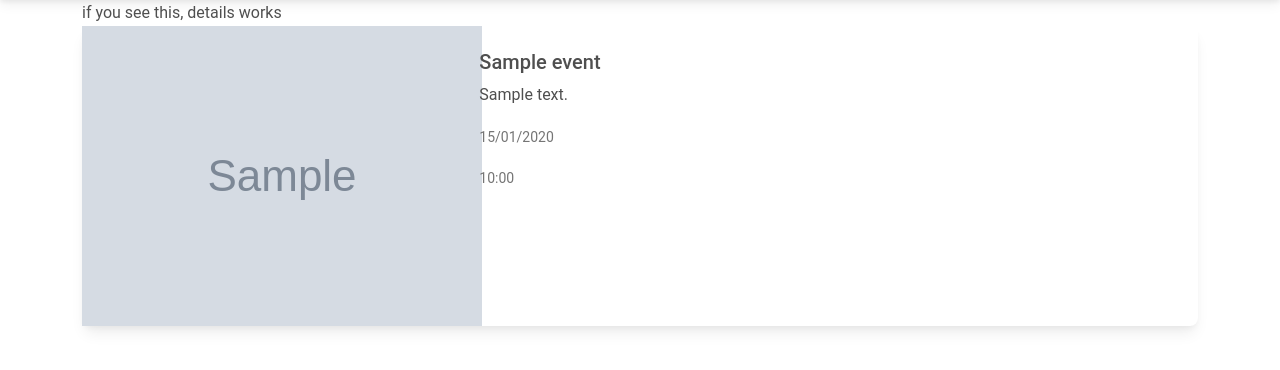
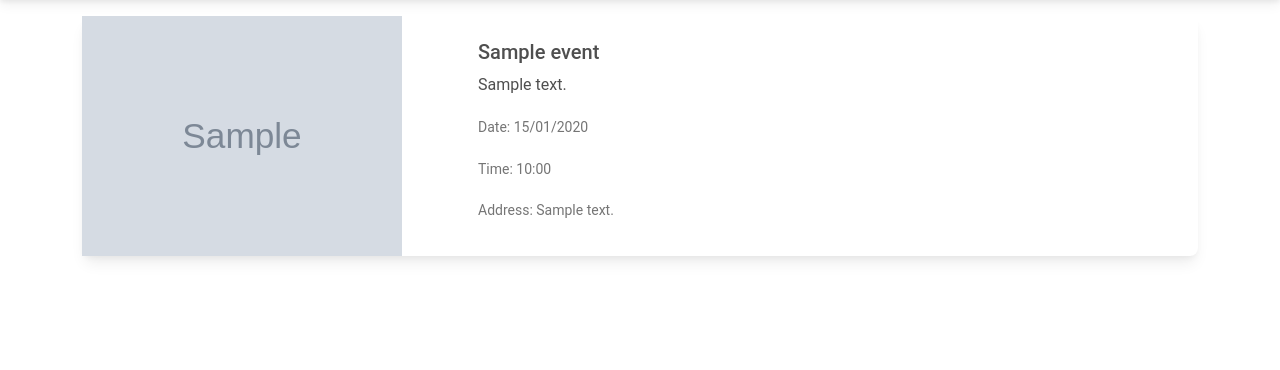
Before and after one commit to nat-oku/FE21-CR13-Natalia, a Symfony app: template eventima/templates/events/details.html.twig in a window 1280 px wide. Shown: the part 72-442 px from the top of the page. Run offline with Twig, Linux system fonts and the light colour scheme; the template is opened without the code that fills it: most values are stand-ins (such as "Sample title", 1, 10 or a date in 2020); grey boxes marked "Sample" are stand-in pictures; some libraries are stand-ins or nearby versions.

Commit message:
adding styles for details

```diff
--- a/eventima/public/style.css
+++ b/eventima/public/style.css
@@ -65,3 +65,12 @@ nav a:hover {
   -webkit-transform: scale(1.02);
           transform: scale(1.02);
 }
+
+.detImg {
+  max-height: 15em;
+  -o-object-fit: cover;
+     object-fit: cover;
+  /* none can be an option too as cover may deform it*/
+  -o-object-position: 50% 50%;
+     object-position: 50% 50%;
+}
--- a/eventima/templates/events/details.html.twig
+++ b/eventima/templates/events/details.html.twig
@@ -5,23 +5,22 @@
 {% block body %}
 {{include('components/navbar.html.twig')}}
 
-<div class="container">
-    if you see this, details works
+<div class="container mt-3 mb-3">
     <div class="card mb-3">
-        <div class="row g-1">
+        <div class="row g-0">
             <div class="col-md-4">
-            <img src="{{events.eventImg}}" alt="...">
+                <img src="{{events.eventImg}}" class="detImg" alt="{{events.eventName}}">
             </div>
             <div class="col-md-8">
                 <div class="card-body">
                     <h5 class="card-title">{{events.eventName}}</h5>
                     <p class="card-text">{{events.eventDescr}}</p>
-                    <p class="card-text"><small class="text-muted">{{events.dateTime | date('d/m/Y')}}</small></p>
-                    <p class="card-text"><small class="text-muted">{{events.dateTime | date('H:i')}}</small></p>
+                    <p class="card-text"><small class="text-muted">Date: {{events.dateTime | date('d/m/Y')}}</small></p>
+                    <p class="card-text"><small class="text-muted">Time: {{events.dateTime | date('H:i')}}</small></p>
+                    <p class="card-text"><small class="text-muted">Address: {{events.eventAddress}}</small></p>
 
                 </div>
             </div>
-
         </div>
     </div>
 </div>
```
